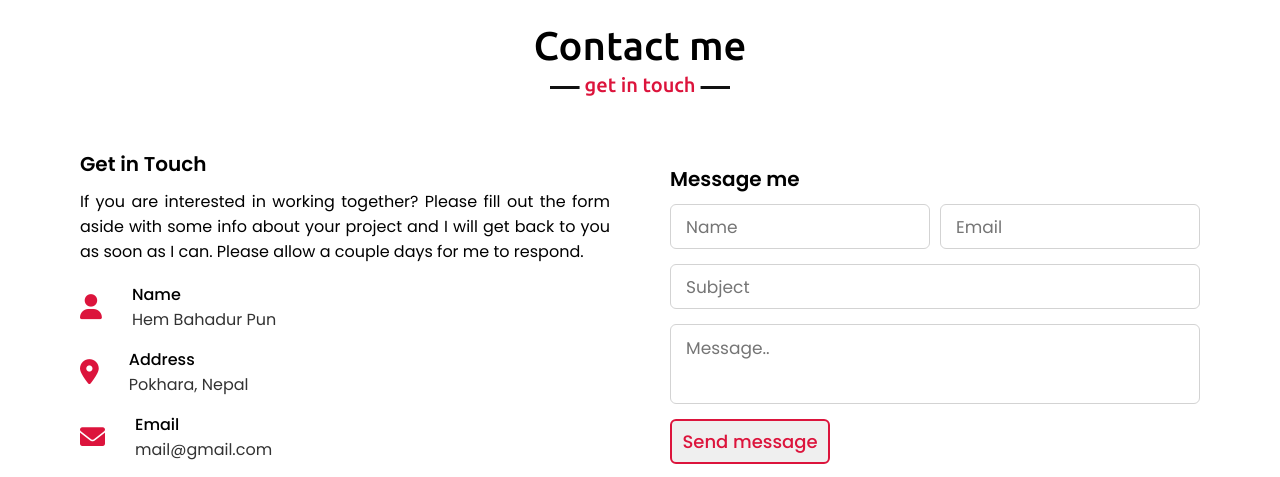
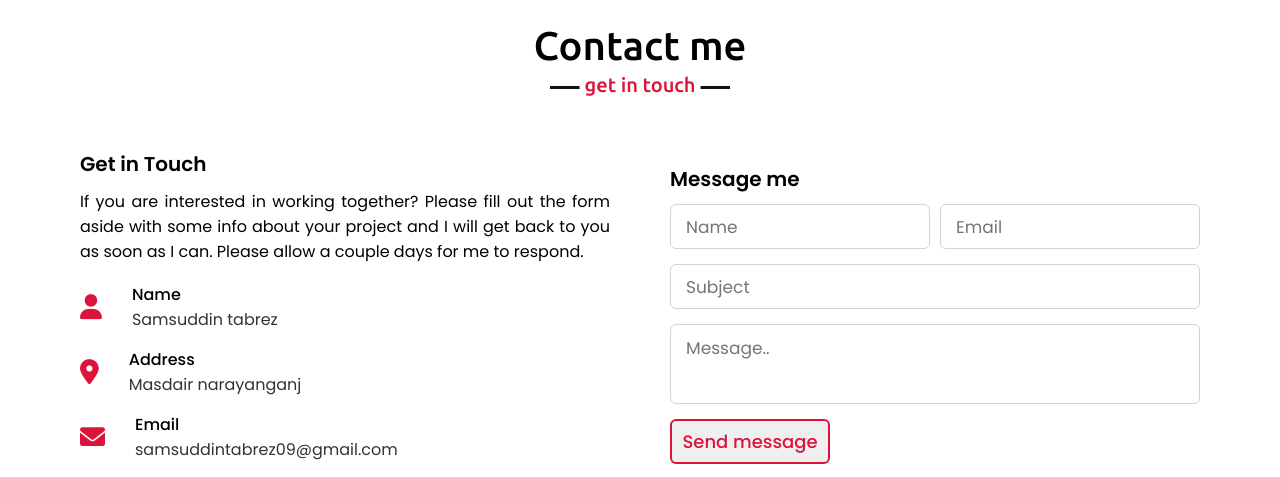
Before and after one commit to samsuddinofficial/Samsuddin.net, a plain HTML site: page index.html in a window 1280 px wide. Shown: the part 4540-5017 px from the top of the page. Drawn offline with nearby package versions, Linux system fonts and the light colour scheme; grey boxes are pictures that could not be loaded.

Commit message:
Update index.html

```diff
--- a/index.html
+++ b/index.html
@@ -238,21 +238,21 @@
                             <i class="fas fa-user"></i>
                             <div class="info">
                                 <div class="head">Name</div>
-                                <div class="sub-title">Hem Bahadur Pun</div>
+                                <div class="sub-title">Samsuddin tabrez</div>
                             </div>
                         </div>
                         <div class="row">
                             <i class="fas fa-map-marker-alt"></i>
                             <div class="info">
                                 <div class="head">Address</div>
-                                <div class="sub-title">Pokhara, Nepal</div>
+                                <div class="sub-title">Masdair narayanganj</div>
                             </div>
                         </div>
                         <div class="row">
                             <i class="fas fa-envelope"></i>
                             <div class="info">
                                 <div class="head">Email</div>
-                                <div class="sub-title">mail@gmail.com</div>
+                                <div class="sub-title">samsuddintabrez09@gmail.com</div>
                             </div>
                         </div>
                     </div>
```
